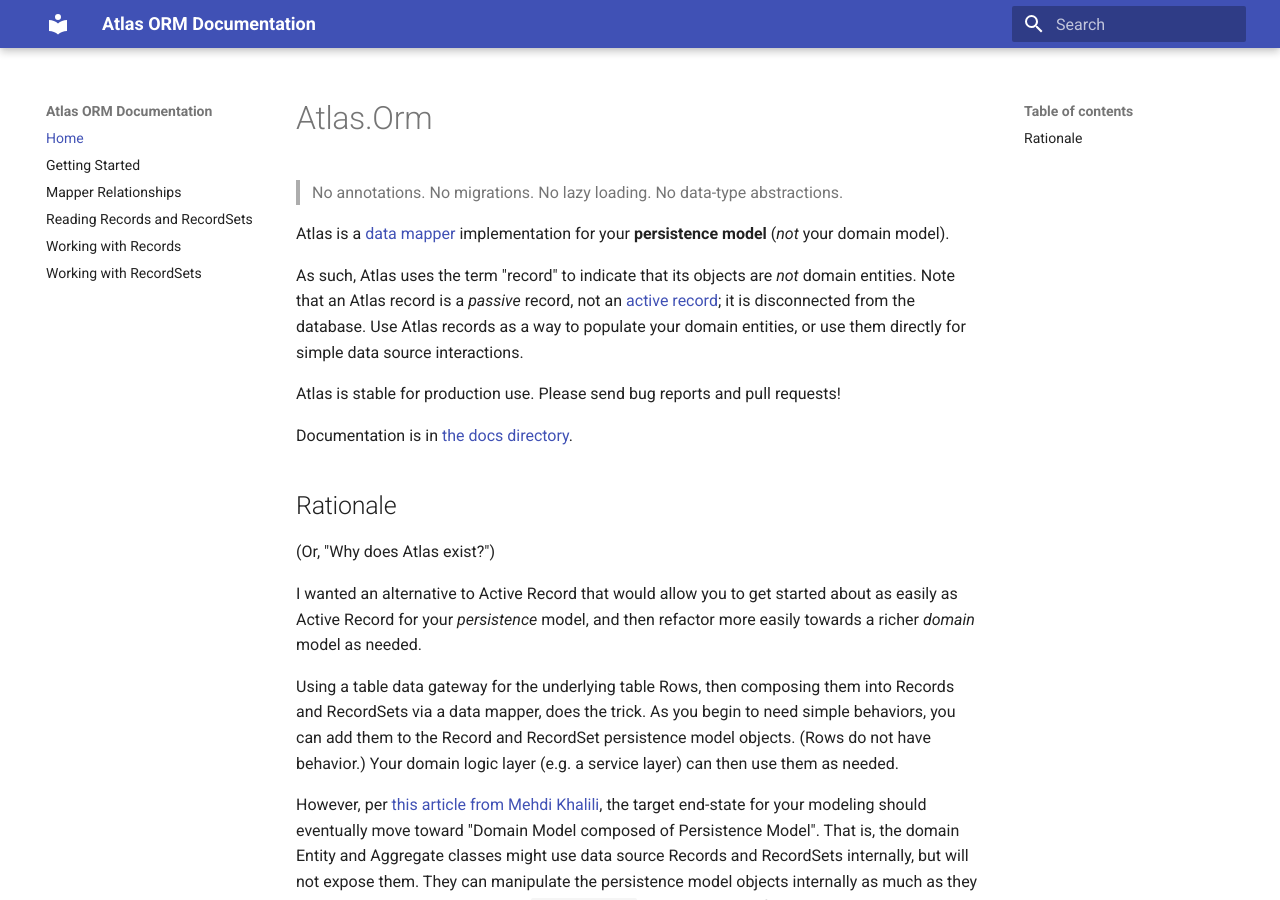
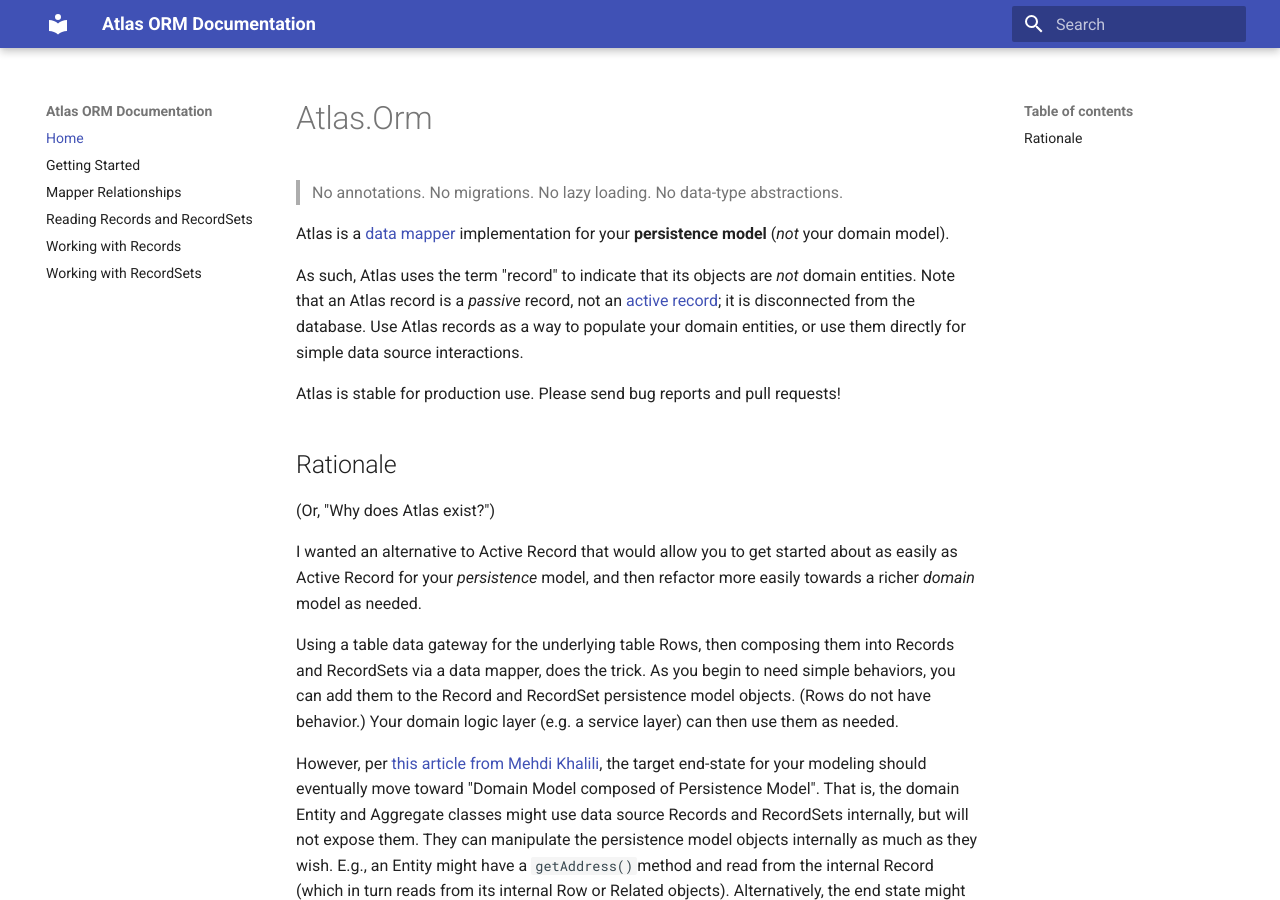
Before and after one commit to atlasphp/Atlas.Orm, an MkDocs documentation site: the page built from docs/index.md, in a window 1280 px wide and 900 px high. Built offline with MkDocs 1.6.1 and Material for MkDocs 9.7.7, drawn with Linux system fonts in a browser that asks for light colours; old or Windows-style settings are respelled for this version of MkDocs.

Commit message:
update index.md (remove link)

```diff
--- a/docs/index.md
+++ b/docs/index.md
@@ -13,7 +13,6 @@ domain entities, or use them directly for simple data source interactions.
 
 Atlas is stable for production use. Please send bug reports and pull requests!
 
-Documentation is in [the docs directory](./docs/index.md).
 
 ## Rationale
 
```
